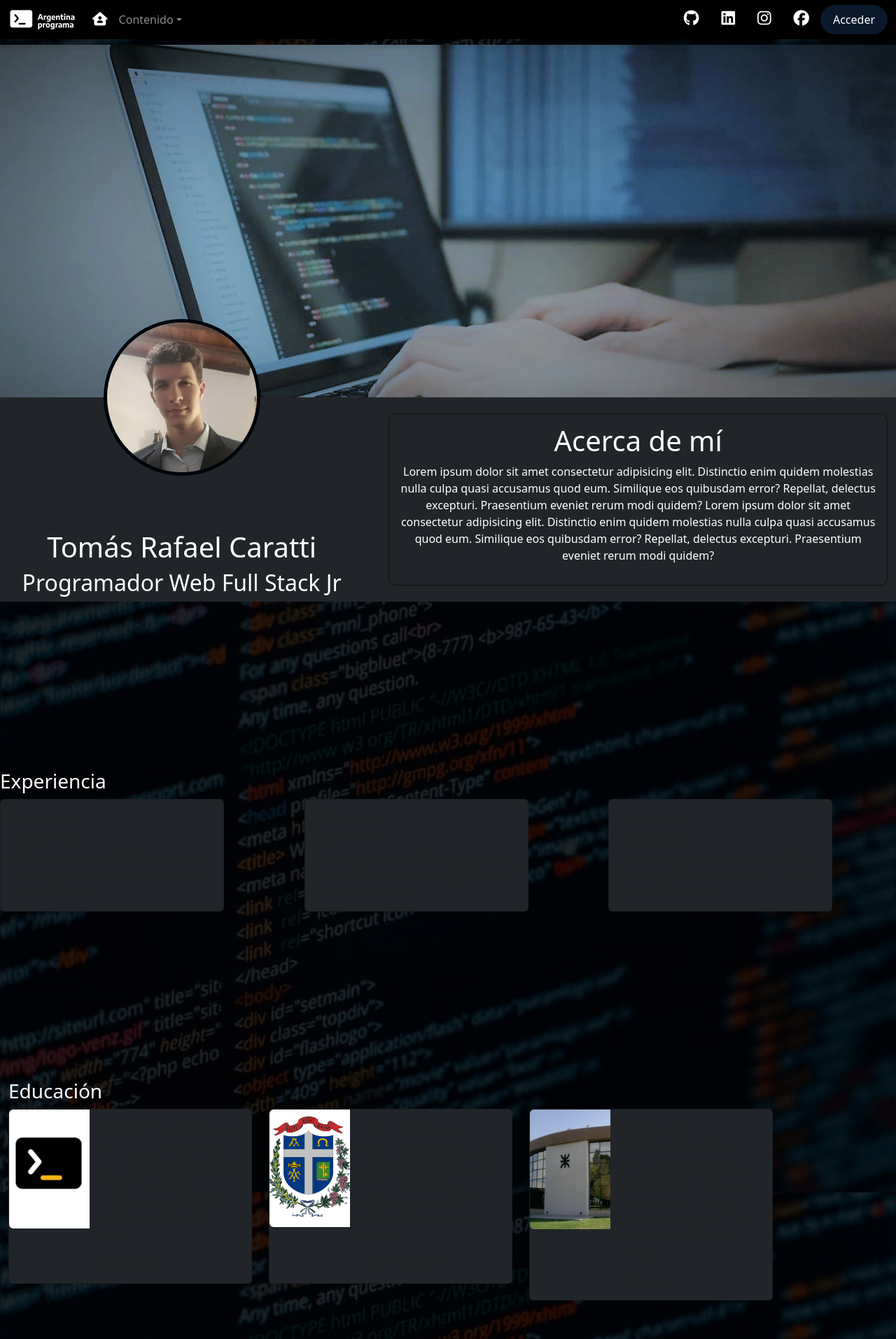
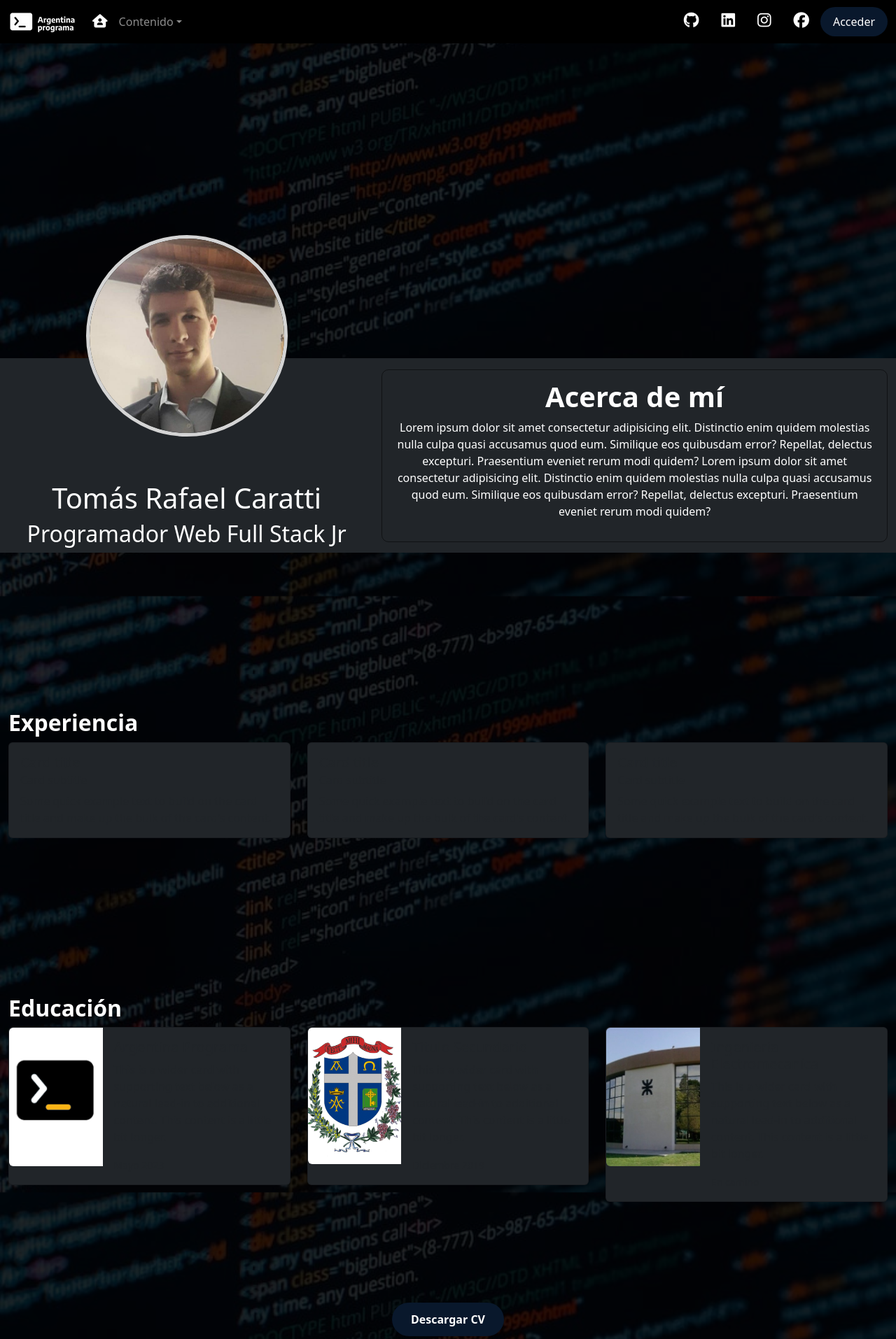
Before and after one commit to TomiCaratti13/PortafolioFrontendEstatico, a plain HTML site: page index.html in a window 1280 px wide. Shown: the top 1914 px of the page at 70% size. Drawn offline with nearby package versions, Linux system fonts and the light colour scheme.

Commit message:
Estilos listos, agregar animaciones y datos

```diff
--- a/assets/css/styles.css
+++ b/assets/css/styles.css
@@ -20,7 +20,6 @@ body{
     background-repeat: no-repeat;
     background-size: cover;
     background-attachment: fixed;
-    justify-content: center;
     align-items: center;
     position: relative;
     display: grid;
@@ -29,8 +28,8 @@ body{
 /*NavBar*/
 
 .navbar{
-    --bs-navbar-padding-y: 0.2rem;
-    --bs-navbar-brand-padding-y: 0.5rem;
+    --bs-navbar-padding-y: 0.3rem;
+    --bs-navbar-brand-padding-y: 0.6rem;
     z-index: 20;
 }
 
@@ -85,112 +84,68 @@ body{
 }
 
 /*Header*/
+.banner{
+    width: 100%;
+    height: 55vh;
+    margin-top: 9vh;
+    position: relative;
+}
 
 .banner img {
 	width: 100%;
-	object-fit: cover;
+}
 
+/*Acerca de*/
+
+.bg-opacity{
+    --bs-bg-opacity: 0;
 }
-/*.banner{
-	padding: 0 !important;
-	position:relative;
-	height: 40vh;
-	width: 100%;
-}*/
 
 .about-me{
+    width: 100%;
 	position: relative;
 	text-align: center;
 }
 .about-me img{
 	border-radius: 50%;
-	width: 14rem;
-	height: 14rem;
+	width: 18rem;
+	height: 18rem;
+    margin-top: -2rem;
 	position: relative;
-	/*top: -40%; */
-	border: 5px solid #00050c;
+	border: 5px solid #d4d4d4;
 }
 
-/*Acerca de*/
-.bg-opacity{
-    --bs-bg-opacity: 0.5;
-}
-.acercade{
-    width: 100%;
-}
 .about-me h1 {
-	padding-top: 190px;
+	padding-top: 22vh;
 }
 
-.about-me-description{
+.descripcion{
 	padding: 2%;
 	border: 1px solid rgba(0,0,0,.5);
 	border-radius: 10px;
 }
-.about-me-description h3{
-	font-weight: 400;
+
+.descripcion h3{
 	font-size: 2.5em;
 }
 
+/*MAIN*/
 
-/*Banner*/
-
-.banner{
-	padding: 0 !important;
-    width: 100%;
-    height: 60vh;
-    margin-top: 8vh;
-    position: relative;
+.cvitae button{
+    width: 10rem;
+    height: 3rem;
+    margin-top: 8rem;
+    border: none;
+    background-color: #09182c;
+    border-radius: 25px;
 }
 
-/*.carousel-caption{
-    z-index: 10;
-    margin-bottom: 8rem;
-}*/
-
-/*MAIN*/
-
-/*.perfil{
-    position: absolute;
-    width: 13rem;
-    height: 13rem;
-    z-index: 10;
-    bottom: -5rem;
-    left: 5rem;
-    border: 5px solid #00050c;
-}*/
-
-/*Acerca de*/
-.bg-opacity{
-    --bs-bg-opacity: 0;
+#contacto,#proyectos, #educacion, #experiencia{
+    margin-top: 14rem;
 }
 
-/*.acercade{
-    width: 100%;
-    height: 26vh;
-    position: relative;
-    border-bottom-left-radius: 0.8rem;
-    border-bottom-right-radius: 0.8rem;
-}*/
-
-.experiencia{
-    margin-top: 15rem;
-}
-
-.educacion{
-    margin-top: 15rem;
-}
-
-.habilidades{
-    margin-top: 15rem;
-}
-
-section.proyectos{
-    margin-top: 15rem;
-}
-
-section.section-info{
-    margin-top: 15rem;
+#habilidades{
+    margin-top: 6rem;
 
 }
 
--- a/index.html
+++ b/index.html
@@ -80,26 +80,25 @@
     <header>
 
     <!--Seccion Acerca De-->
-        <section>
-            <div class="container-fluid text-white">
-                <div class="row gx-5">
+        <section class="container-fluid">
+            <div class="text-white">
+                <div class="row">
                     <div class="banner col-lg-12">
-                        <img src="assets/img/banner1.png" alt="custom-banner" class="img-fluid">
                     </div>
-                </div>>
-                <div class="row gx-5">
+                </div>
+                <div class="row">
                     <div class="about-me col-lg-12 bg-dark">
-                        <div class="row gx-5">
-                            <div class="col-lg-5 justify-content-center position-relative">
+                        <div class="row">
+                            <div class="col-lg-5 justify-content-between position-relative">
                                 <img src="assets/img/perfil.png" alt="Username" class="img-fluid position-absolute translate-middle">
                                 <h1 id="dev-name">Tomás Rafael Caratti</h1>
                                 <h2 id="dev-title">Programador Web Full Stack Jr</h2>
                             </div>
                             <div class="col-lg-7 d-flex align-items-center">
-                                <div class="container-fluid about-me-description">
+                                <div class="descripcion">
                                     <div class="row">
                                         <div class="col-lg-12">
-                                            <h3>Acerca de mí</h3>
+                                            <h3 class="fw-bold">Acerca de mí</h3>
                                         </div>
                                         <div class="col-lg-12">
                                             <p>Lorem ipsum dolor sit amet consectetur adipisicing elit. Distinctio enim quidem molestias nulla culpa quasi accusamus quod eum. Similique eos quibusdam error? Repellat, delectus excepturi. Praesentium eveniet rerum modi quidem? Lorem ipsum dolor sit amet consectetur adipisicing elit. Distinctio enim quidem molestias nulla culpa quasi accusamus quod eum. Similique eos quibusdam error? Repellat, delectus excepturi. Praesentium eveniet rerum modi quidem?</p>
@@ -114,38 +113,15 @@
         </section>
 	</header>
 
-    <!--Seccion Banner-->
-        <!--<section class="banner">
-            <div>
-                <img src="..." class="img-fluid" alt="banner">
-                <div class="carousel-caption d-none d-md-block">
-                    <p>¡Hola! Soy</p>
-                    <h1>Tomás Rafael Caratti</h1>
-                    <p>Programador Web Full Stack Jr</p>
-                </div>
-            </div>
-            <a name="acercadelink"><img class="perfil rounded-circle img-fluid position-absolute translate-middle" src="assets\img\perfil.png" alt="fotoperfil"><a>
-        </section>-->
-    <!--Seccion Acerca De-->
-        <!--<section class="acercade text-white bg-black bg-opacity">
-            <div class="row justify-content">
-                <div class="col-9">
-                    <h3>Acerc de mi</h3>
-                    <p>Lorem, ipsum dolor sit amet consectetur adipisicing elit. Nesciunt sed iusto, repellat in   veritatis excepturi laudantium consequatur deserunt rerum asperiores consectetur ducimuseveniet   blanditiis dolorum magni dicta dolor, vitae eos!
-                    Facere, nisi provident qui quaerat expedita eum! Perferendis placeat nihil nesciunt numquam,iusto  praesentium? Sint expedita optio error odio ullam laudantium quasi dignissimos, itaquedebitis   asperiores fugiat exercitationem nulla!</p>
-                </div>
-            </div>
-        </section>-->
-
 <!--Main-->
     <main>
 
     <!--Seccion Experiencia-->
-        <section class="experiencia text-white bg-black bg-opacity">
-            <div class="row justify-content">
-                <a name="experiencialink"><h3>Experiencia</h3></a>
+        <section id="experiencia" class="container-fluid text-white bg-black bg-opacity">
+            <div class="row justify-content-between">
+                <a name="experiencialink"><h2 class="fw-bold">Experiencia</h2></a>
                 <div class="col-4">
-                    <div class="card bg-dark" style="width: 20rem;">
+                    <div class="card bg-dark">
                         <div class="card-body">
                             <h5 class="card-title">Card title</h5>
                             <h6 class="card-subtitle mb-2">Card subtitle</h6>
@@ -154,7 +130,7 @@
                     </div>
                 </div>
                 <div class="col-4">
-                    <div class="card bg-dark" style="width: 20rem;">
+                    <div class="card bg-dark">
                         <div class="card-body">
                             <h5 class="card-title">Card title</h5>
                             <h6 class="card-subtitle mb-2">Card subtitle</h6>
@@ -163,7 +139,7 @@
                     </div>
                 </div>
                 <div class="col-4">
-                    <div class="card bg-dark" style="width: 20rem;">
+                    <div class="card bg-dark">
                         <div class="card-body">
                             <h5 class="card-title">Card title</h5>
                             <h6 class="card-subtitle mb-2">Card subtitle</h6>
@@ -175,11 +151,11 @@
         </section>
 
     <!--Seccion Educacion-->
-        <section class="educacion text-white bg-black bg-opacity">
-            <div class="row justify-content container">
-                <a name="educacionlink"><h3>Educación</h3></a>
+        <section id="educacion" class="container-fluid text-white bg-black bg-opacity">
+            <div class="row justify-content-between">
+                <a name="educacionlink"><h2 class="fw-bold">Educación</h2></a>
                 <div class="col-4">
-                    <div class="card mb-3 bg-dark" style="max-width: 540px;">
+                    <div class="card mb-3 bg-dark">
                         <div class="row g-0">
                             <div class="col-md-4">
                                 <img src="assets/img/programa.jpg" class="img-fluid rounded-start" alt="titulosecundario">
@@ -195,7 +171,7 @@
                     </div>
                 </div>
                 <div class="col-4">
-                    <div class="card mb-3 bg-dark" style="max-width: 540px;">
+                    <div class="card mb-3 bg-dark">
                         <div class="row g-0">
                             <div class="col-md-4">
                                 <img src="assets/img/Bachi.png" class="img-fluid rounded-start" alt="titulosecundario">
@@ -211,7 +187,7 @@
                     </div>
                 </div>
                 <div class="col-4">
-                    <div class="card mb-3 bg-dark" style="max-width: 540px;">
+                    <div class="card mb-3 bg-dark">
                         <div class="row g-0">
                             <div class="col-md-4">
                                 <img src="assets/img/utn.jpg" class="img-fluid rounded-start" alt="titulosecundario">
@@ -227,10 +203,13 @@
                     </div>
                 </div>
             </div>
+            <div class="text-center cvitae">
+                <button class="text-white fw-bold">Descargar CV</button>
+            </div>
         </section>
 
     <!--Seccion Habilidades-->
-        <section id="habilidades" class="section-info text-white bg-black bg-opacity">
+        <section id="habilidades" class="text-white bg-black bg-opacity">
             <div class="container">
                 <div class="section-title">
                     <div class="section-header d-flex justify-content-between align-items-center">
@@ -372,11 +351,11 @@
         </section>
 
     <!--Seccion Proyectos-->
-        <section class="proyectos text-white bg-black bg-opacity">
-            <div class="row justify-content container">
-                <a name="proyectoslink"><h3>Proyectos</h3></a>
+        <section id="proyectos" class="container-fluid text-white bg-black bg-opacity">
+            <div class="row justify-content-between">
+                <a name="proyectoslink"><h3 class="fw-bold">Proyectos</h3></a>
                 <div class="col-3">
-                    <div class="card bg-dark" style="width: 18rem;">
+                    <div class="card bg-dark">
                         <img src="assets/img/Plan.jpg" class="card-img-top" alt="portafolioweb">
                         <div class="card-body">
                             <h5 class="card-title">Portafolio</h5>
@@ -389,7 +368,7 @@
                     </div>
                 </div>
                 <div class="col-3">
-                    <div class="card bg-dark" style="width: 18rem;">
+                    <div class="card bg-dark">
                         <img src="assets/img/images.jpeg" class="card-img-top" alt="fabricaweb">
                         <div class="card-body">
                             <h5 class="card-title">Web Fabrica</h5>
@@ -402,7 +381,7 @@
                     </div>
                 </div>
                 <div class="col-3">
-                    <div class="card bg-dark" style="width: 18rem;">
+                    <div class="card bg-dark">
                         <img src="assets/img/depto.jpg" class="card-img-top" alt="departamentosweb">
                         <div class="card-body">
                             <h5 class="card-title">Web Departamentos</h5>
@@ -415,7 +394,7 @@
                     </div>
                 </div>
                 <div class="col-3">
-                    <div class="card  bg-dark" style="width: 18rem;">
+                    <div class="card  bg-dark">
                         <img src="assets/img/chacinados.jpg" class="card-img-top" alt="chasinadosweb">
                         <div class="card-body">
                             <h5 class="card-title">Web Chasinados</h5>
@@ -431,9 +410,8 @@
         </section>
 
     <!--Seccion Contacto-->
-        <section id="contacto" class="section-info text-white">
+        <section id="contacto" class="text-white">
             <div class="container">
-                <div class="section-title">
                 <div class="section-header d-flex justify-content-between align-items-center">
                     <h2 class="fw-bold">Contacto</h2>
                 </div>
@@ -443,26 +421,24 @@
                         <form novalidate="" id="contactForm" autocomplete="off" class="form">
                             <div class="mb-3">
                                 <label for="contactName" class="form-label fw-bold">Nombre:</label>
-                                    <input id="contactName" name="contactName" type="text" placeholder="Ej: Elon Musk" pattern="^[A-Za-zÑñÁáÉéÍíÓóÚúÜü\s]+$" title="Utiliza únicamente letras y espacios en blanco." required="" class="form-control">
+                                <input id="contactName" name="contactName" type="text" placeholder="Ej: Elon Musk" pattern="[A-Za-zÑñÁáÉéÍíÓóÚúÜü\s]+$" title="Utiliza únicamente letras y espacios en blanco." required=""class="form-control">
                             </div>
                             <div class="mb-3">
                                 <label for="contactEmail" class="form-label fw-bold">E-Mail:</label>
-                                    <input id="contactEmail" name="contactEmail" type="email" placeholder="Ej: ejemplo@gmail.com" pattern="^(\w+[/./-]?){1,}@[a-z]+[/.]\w{2,}$" title="Introduce un correo electrónico válido." required="" class="form-control">
+                                <input id="contactEmail" name="contactEmail" type="email" placeholder="Ej: ejemplo@gmail.com" pattern="^(\+[/./-]?){1,}@[a-z]+[/.]\w{2,}$" title="Introduce un correo electrónico válido." required=""class="form-control">
                             </div>
                             <div class="mb-3">
                                 <label for="contactComment" class="form-label fw-bold">Mensaje:</label>
-                                    <textarea id="contactComment" name="contactComment" cols="30" rows="3" contactcomment="" placeholder="¡Dejame un mensaje!" required="" class="form-control" style="resize: none;"></textarea>
+                                <textarea id="contactComment" name="contactComment" cols="30" rows="3" contactcomment=""placeholder="¡Dejame un mensaje!" required="" class="form-control" style="resize: none;"></textarea>
                             </div>
                             <div class="mb-3 text-center">
-                                    <button type="submit" class="btn btn-outline-info mt-3" disabled="">¡Enviar!</button>
+                                <button type="submit" class="btn btn-primary mt-3" disabled="">Enviar</button>
                             </div>
                         </form>
                     </div>
                 </div>
             </div>
-            </div>
         </section>
-
     </main>
 
 <!--Footer-->
```
Lines whose indentation alone changed are shown as unchanged.
